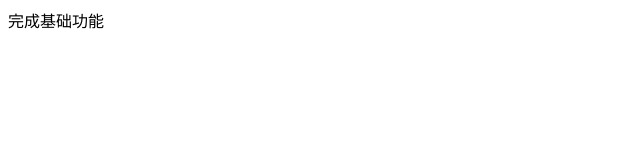
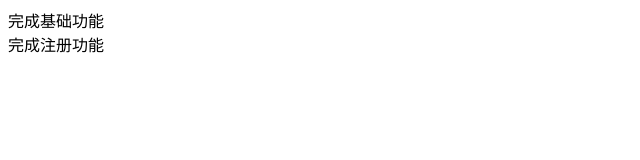
Before and after one commit to E-rduo/test1, a plain HTML site: page index.html in a window 1280 px wide. Shown: the whole page, without its empty margins (0-640 px from the left). Drawn offline with Linux system fonts and the light colour scheme.

Commit message:
第二次免密提交

```diff
--- a/index.html
+++ b/index.html
@@ -8,5 +8,6 @@
 </head>
 <body>
   <div>完成基础功能</div>
+  <div>完成注册功能</div>
 </body>
 </html>
```
